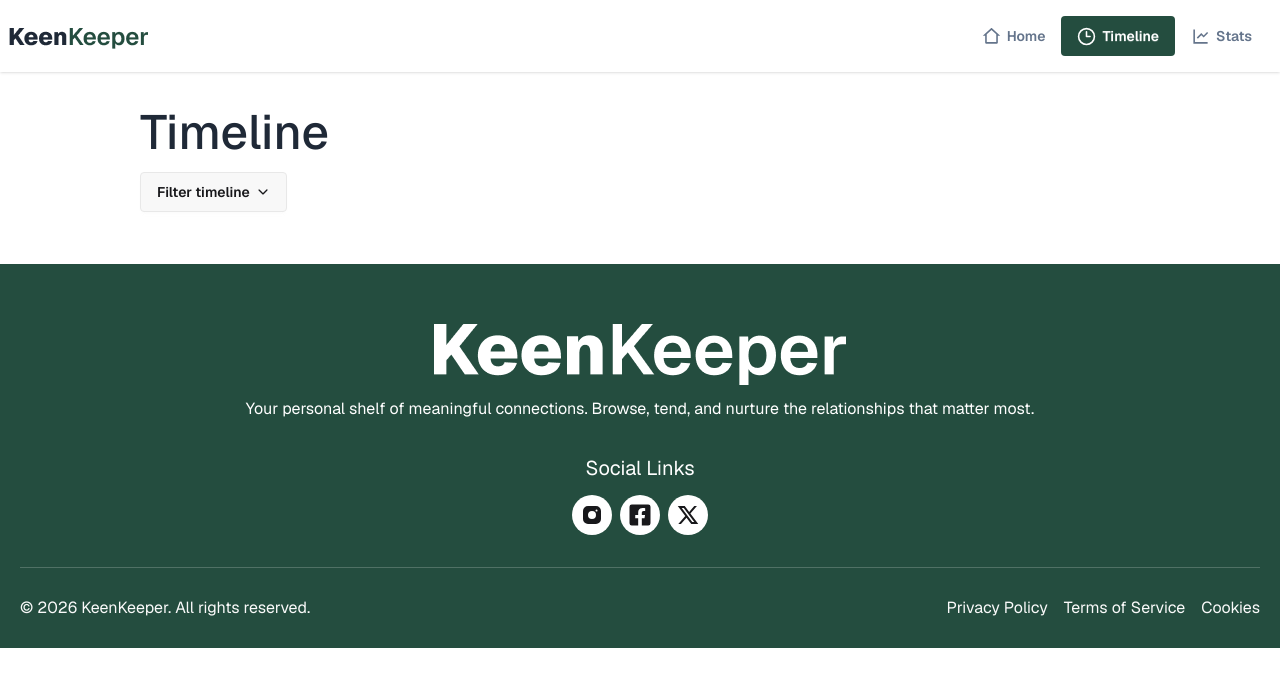
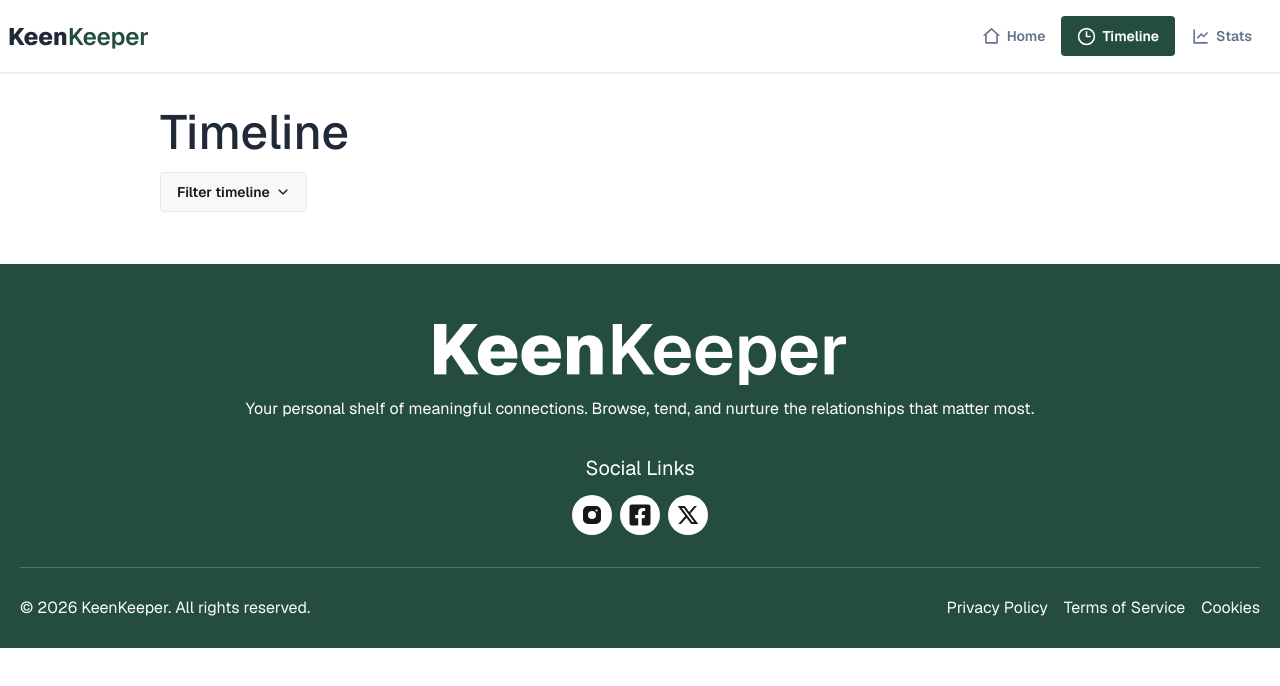
Before and after one commit to mesbahulislam1/B13-A7-keen-keeper, a React (Vite) app: page /timeline in a window 1280 px wide. Shown: the top 686 px of the page. Built offline with nearby package versions, Linux system fonts and the light colour scheme.

Commit message:
timeline update

```diff
--- a/src/pages/TogglePage/TimelinePage.jsx
+++ b/src/pages/TogglePage/TimelinePage.jsx
@@ -10,7 +10,7 @@ const TimelinePage = () => {
     setFilter(e);
   };
   return (
-    <div className="max-w-[1000px] mx-auto mb-9 mt-9">
+    <div className="max-w-[1000px] mx-auto mb-9 mt-9 px-5">
       <h2 className="text-[#1F2937] text-5xl font-medium">Timeline</h2>
 
       <button
```
